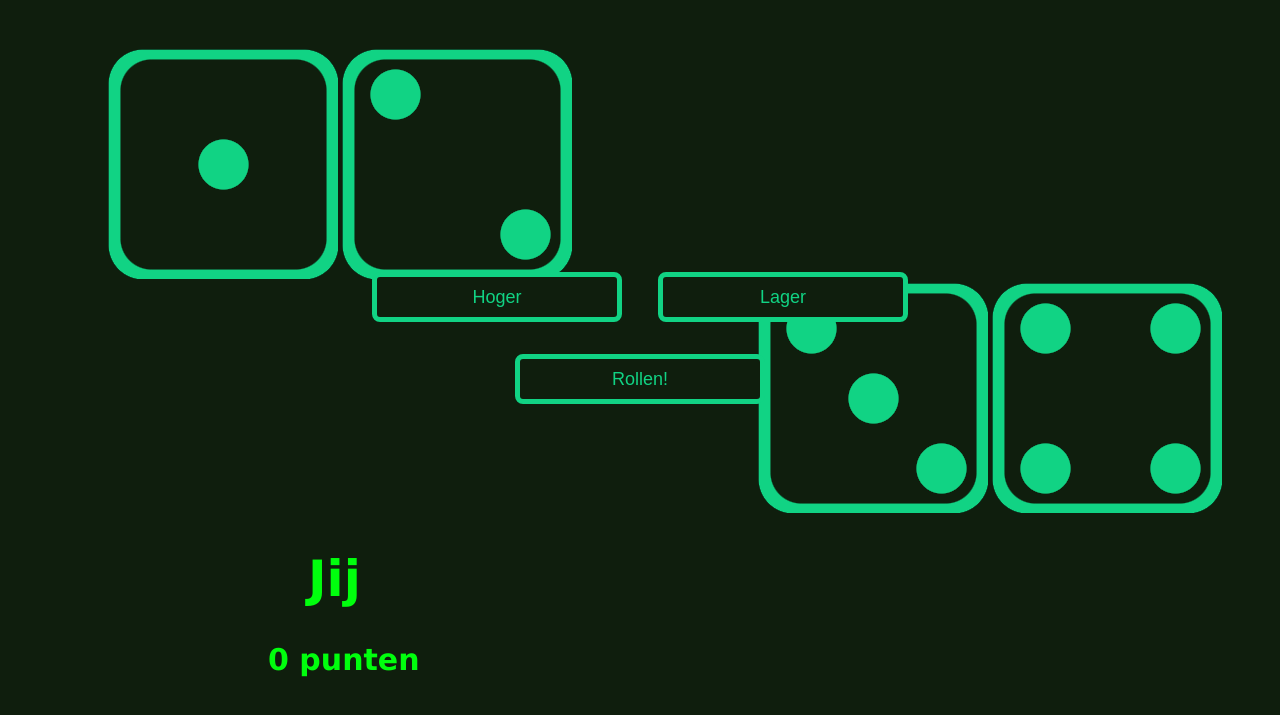
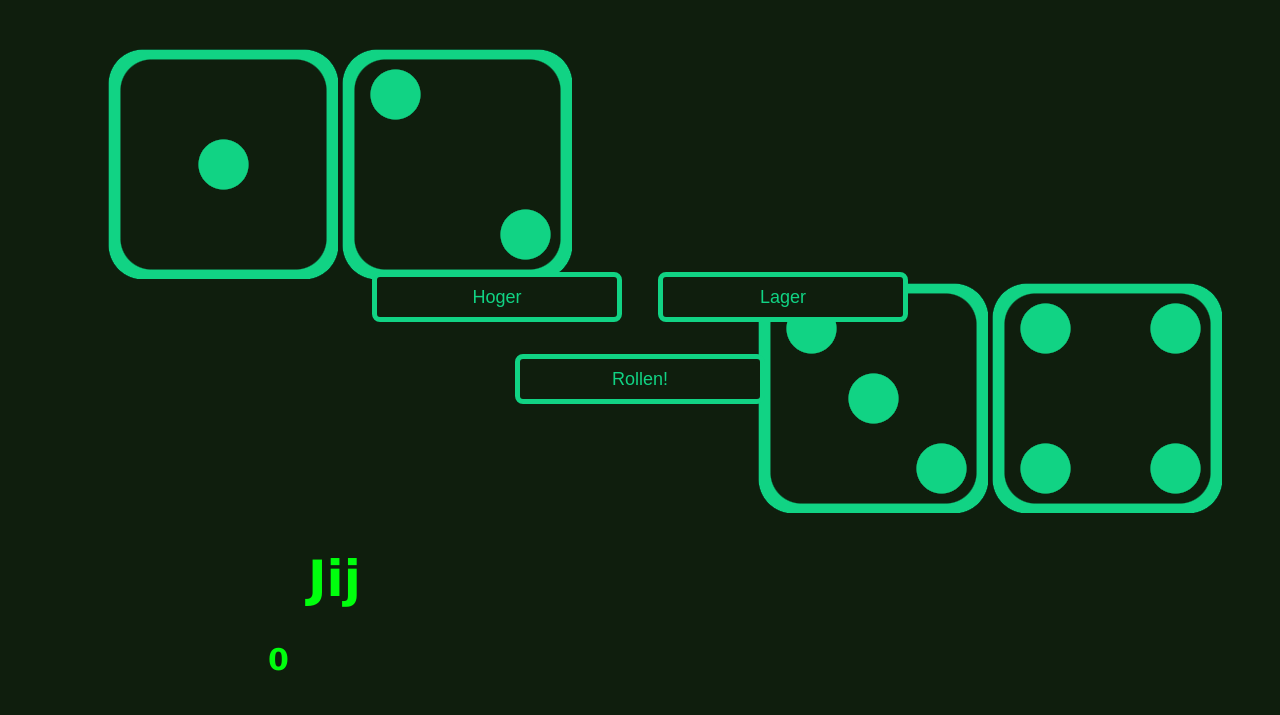
Before and after one commit to ReshadShirzai/project-opdracht, a plain HTML site: page index.html in a window 1280 px wide. Shown: the part 214-929 px from the top of the page. After the commit the page ends 894 px from the top, so only its background shows below. Drawn offline with Linux system fonts and the light colour scheme.

Commit message:
Update index.html

```diff
--- a/index.html
+++ b/index.html
@@ -31,13 +31,13 @@
             Jij
         </h1>
 
-        <h1 class="plrpoints">0 punten</h1>
+        <h1 class="plrpoints">0</h1>
 
         <h1 class="computer">
             Computer
         </h1>
 
-        <h1 class="cpu-points">0 punten</h1>
+        <h1 class="cpu-points">0</h1>
 
 
     </main>
```
